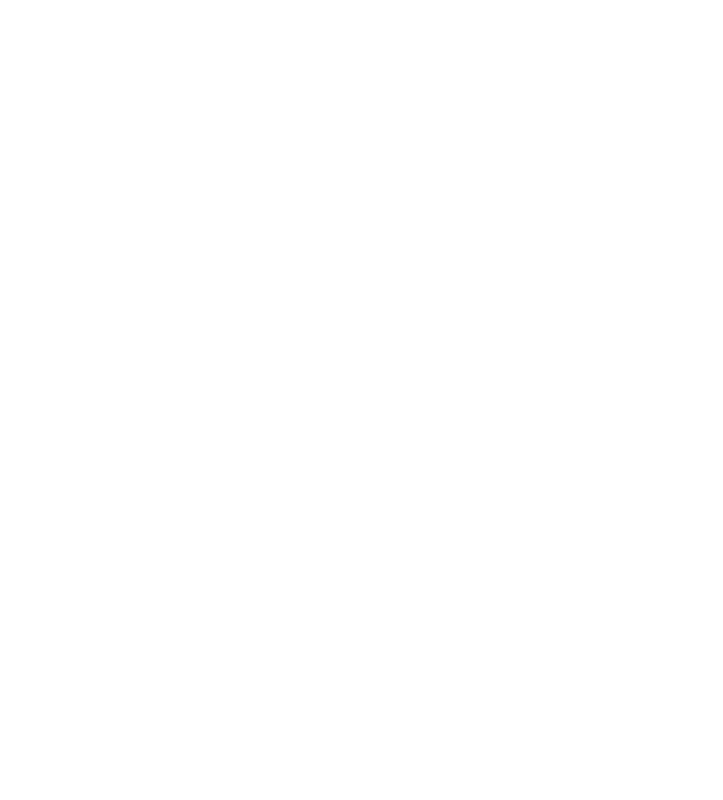
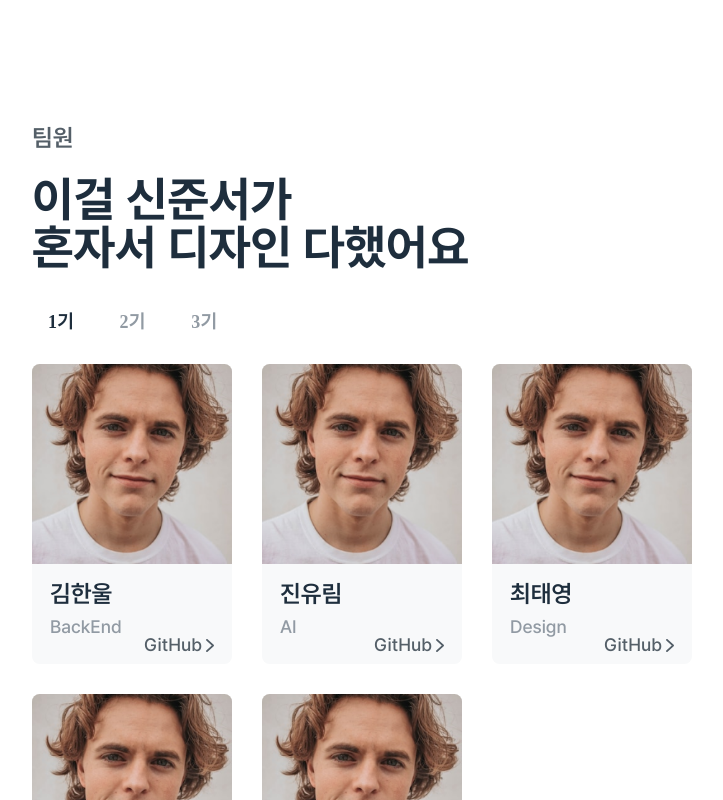
Before and after one commit to Bamdoliro/Bamdoliro, a React (Create React App) app: page / in a window 1280 px wide. Shown: the part 1440-2240 px from the top of the page, without its empty margins (208-931 px from the left). Before the commit the page ends 1600 px from the top, so only its background shows below. Built offline with nearby package versions, Linux system fonts and the light colour scheme.

Commit message:
FIX :: 퍼블리싱 규격 맞춰서 다시

```diff
--- a/src/App.tsx
+++ b/src/App.tsx
@@ -9,6 +9,7 @@
       <Header />
       <P.Main />
       <P.Introduce />
+      <P.TeamMate />
     </RecoilRoot>
   );
 }
--- a/src/components/Teammate/index.tsx
+++ b/src/components/Teammate/index.tsx
@@ -4,7 +4,7 @@
 import RadioGroup from 'components/RadioGroup';
 import GenerationRadio from 'components/GenerationRadio';
 import ProfileGroup from 'components/ProfileGroup';
-import Profile from 'components/common/Profile'
+import Profile from 'components/common/Profile';
 import Generation from 'data/generation.json';
 import Profiles from 'data/profiles.json';
 import * as S from './style';
@@ -15,21 +15,30 @@
 
   return (
     <S.Teammate>
-      <TitleWrap title="팀원" desc={`이걸 신준서가\n혼자서 디자인 다했어요`} />
-      <RadioGroup>
-        {
-          Generation.map(value => (
+      <S.Wrap>
+        <TitleWrap
+          title="팀원"
+          desc={`이걸 신준서가\n혼자서 디자인 다했어요`}
+        />
+        <RadioGroup>
+          {Generation.map((value) => (
             <GenerationRadio key={value} value={value} />
-          ))
-        }
-      </RadioGroup>
-      <ProfileGroup>
-        {
-          Profiles[radioNumber].map(({ name, part, gitHubURL }) => (
-            <Profile key={gitHubURL} src={P.IronPermMan} name={name} part={part} gitHubURL={gitHubURL} />
-          ))
-        }
-      </ProfileGroup>
+          ))}
+        </RadioGroup>
+        <S.ProfileWrap>
+          <ProfileGroup>
+            {Profiles[radioNumber].map(({ name, part, gitHubURL }) => (
+              <Profile
+                key={gitHubURL}
+                src={P.IronPermMan}
+                name={name}
+                part={part}
+                gitHubURL={gitHubURL}
+              />
+            ))}
+          </ProfileGroup>
+        </S.ProfileWrap>
+      </S.Wrap>
     </S.Teammate>
   );
 }
--- a/src/components/Teammate/style.ts
+++ b/src/components/Teammate/style.ts
@@ -1,27 +1,18 @@
 import styled from 'styled-components';
 
 export const Teammate = styled.div`
-  height: 1440px;
-  /* max-width: 1202px;
-  min-width: 278px; */
-  margin: 142px auto 0;
-
-  @media (min-width: 278px) {
-    width: 278px;
-  }
-
-  @media (min-width: 586px) {
-    width: 586px;
-  }
-
-  @media (min-width: 894px) {
-    width: 894px;
-  }
-
-  @media (min-width: 1202px) {
-    width: 1202px;
-  }
+  width: 100vw;
+  height: 100vh;
+  display: flex;
+  justify-content: center;
 `;
 
-export const TextArea = styled.div`
-`
+export const Wrap = styled.div`
+  display: flex;
+  flex-direction: column;
+  justify-content: center;
+  width: 62.5%;
+  height: 100%;
+`;
+
+export const ProfileWrap = styled.div``;
--- a/src/components/common/Profile/style.ts
+++ b/src/components/common/Profile/style.ts
@@ -1,44 +1,43 @@
-import styled from "styled-components";
-import { color } from "shared/styles/theme";
+import styled from 'styled-components';
+import { color } from 'shared/styles/theme';
 import * as T from '../../../shared/styles/text';
 
 export const Profile = styled.div`
   display: flex;
   flex-direction: column;
-    width: 278px;
-    height: 412px;
+  width: 200px;
+  height: 300px;
   border-radius: 7.5px;
   overflow: hidden;
-`
+`;
 
-export const Image = styled.img`
-`
+export const Image = styled.img``;
 
 export const Information = styled.div`
   display: flex;
   flex-direction: column;
   height: 134px;
   padding: 18px 18px 12px;
-    background-color: #F8F9FA;
-`
+  background-color: #f8f9fa;
+`;
 
 export const Name = styled(T.SubTitle)`
-    color: ${ color.gray04 };
-`
+  color: ${color.gray04};
+`;
 
 export const Part = styled(T.Caption)`
   margin-top: 12px;
-    color: ${ color.gray02 };
-`
+  color: ${color.gray02};
+`;
 
 export const GitHubURL = styled.a`
   margin-top: auto;
   align-self: flex-end;
-`
+`;
 
 export const GitHubURLContent = styled(T.Caption)`
   display: flex;
   column-gap: 4px;
   align-items: center;
-    color: ${ color.gray03 };
-`
+  color: ${color.gray03};
+`;
--- a/src/components/common/TItleWrap/style.ts
+++ b/src/components/common/TItleWrap/style.ts
@@ -7,5 +7,5 @@
 export const Desc = styled(T.TitleOne)`
   color: ${color.gray04};
   max-width: 473px;
-  padding-top: 45px;
+  padding-top: 25px;
 `;
```
Lines whose indentation alone changed are shown as unchanged.
